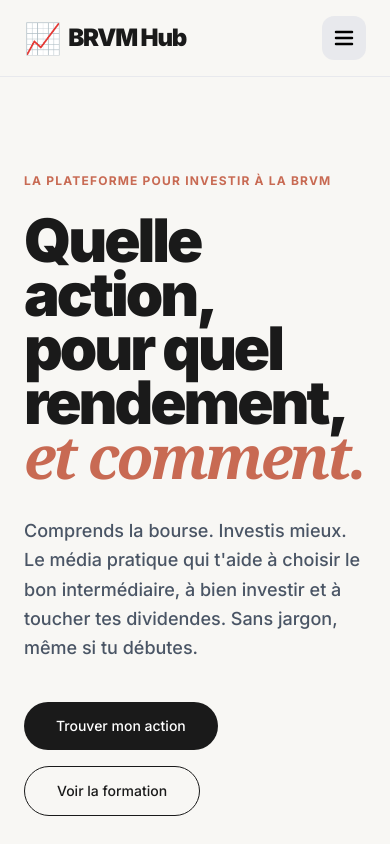
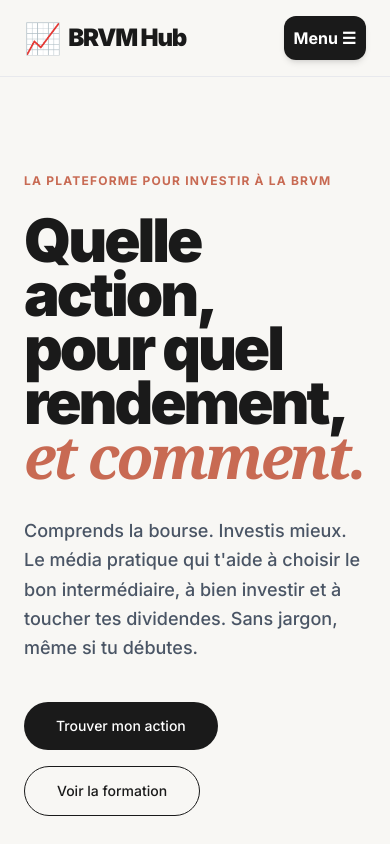
Before and after one commit to Kouyate01/brvm-hq, a Next.js app: page / in a window 390 px wide. Shown: the top 844 px of the page. Built offline with nearby package versions, Linux system fonts and the light colour scheme.

Commit message:
Ajout d'un menu hamburger pour mobile, maj de layout et navbar.

```diff
--- a/app/components/Navbar.tsx
+++ b/app/components/Navbar.tsx
@@ -15,7 +15,7 @@ export default function Navbar() {
           <span className="text-3xl">📈</span> BRVM Hub
         </Link>
 
-        {/* Menu PC / Desktop (Masqué sur mobile grâce à 'hidden md:flex') */}
+        {/* Menu PC / Desktop (Affiché sur PC, masqué sur mobile via 'hidden md:flex') */}
         <div className="hidden md:flex items-center gap-8 font-medium text-sm text-[#1A1A1A]">
           <Link href="/guide" className="hover:text-gray-500 transition">Les Bases</Link>
           <Link href="/sgi" className="hover:text-gray-500 transition">SGI</Link>
@@ -25,29 +25,21 @@ export default function Navbar() {
           </Link>
         </div>
 
-        {/* Bouton Hamburger Mobile (Visible UNIQUEMENT sur mobile grâce à 'md:hidden') */}
+        {/* Bouton Hamburger Mobile (Affiché UNIQUEMENT sur mobile via 'md:hidden') */}
         <button
           type="button"
           onClick={() => setIsOpen(!isOpen)}
-          className="md:hidden flex items-center justify-center p-2.5 rounded-xl bg-gray-200/80 text-black focus:outline-none"
+          className="md:hidden flex items-center justify-center p-2.5 rounded-xl bg-[#1A1A1A] text-white font-bold active:scale-95 transition shadow-md"
           aria-label="Menu"
         >
-          <svg className="w-6 h-6" fill="none" stroke="currentColor" viewBox="0 0 24 24">
-            {isOpen ? (
-              // Croix de fermeture
-              <path strokeLinecap="round" strokeLinejoin="round" strokeWidth={2.5} d="M6 18L18 6M6 6l12 12" />
-            ) : (
-              // Icône 3 barres (Hamburger)
-              <path strokeLinecap="round" strokeLinejoin="round" strokeWidth={2.5} d="M4 6h16M4 12h16M4 18h16" />
-            )}
-          </svg>
+          {isOpen ? "Fermer X" : "Menu ☰"}
         </button>
 
       </div>
 
-      {/* Menu déroulant Mobile (S'ouvre et se ferme au clic sur le hamburger) */}
+      {/* Menu déroulant Mobile (Affiché uniquement sur mobile) */}
       {isOpen && (
-        <div className="absolute top-full left-0 right-0 bg-[#F8F7F4] border-b border-gray-200 shadow-2xl p-6 flex flex-col gap-5 md:hidden z-50 rounded-b-[2rem] animate-in fade-in duration-200">
+        <div className="absolute top-full left-0 right-0 bg-[#F8F7F4] border-b border-gray-200 shadow-2xl p-6 flex flex-col gap-5 md:hidden z-50 rounded-b-[2rem]">
           <Link
             href="/guide"
             onClick={() => setIsOpen(false)}
```
